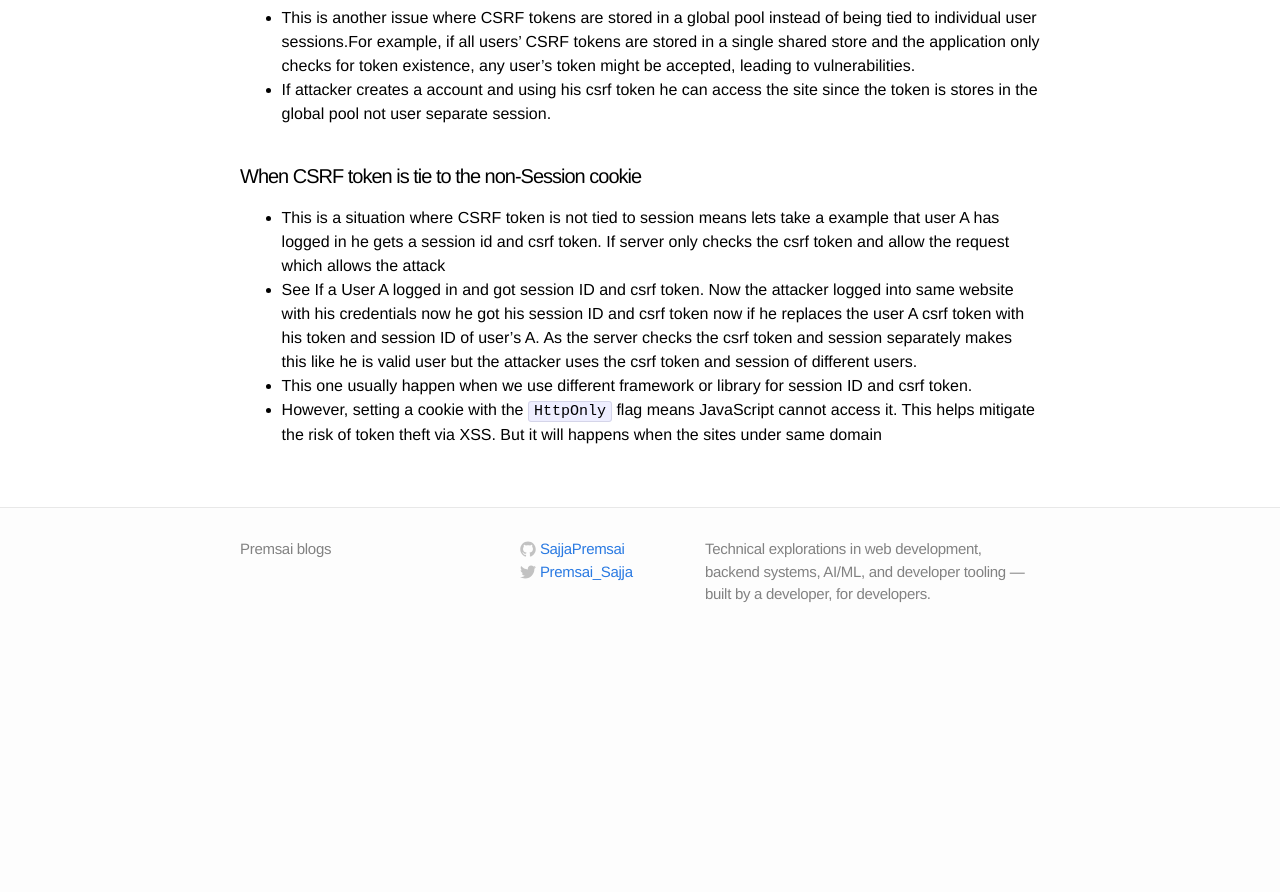
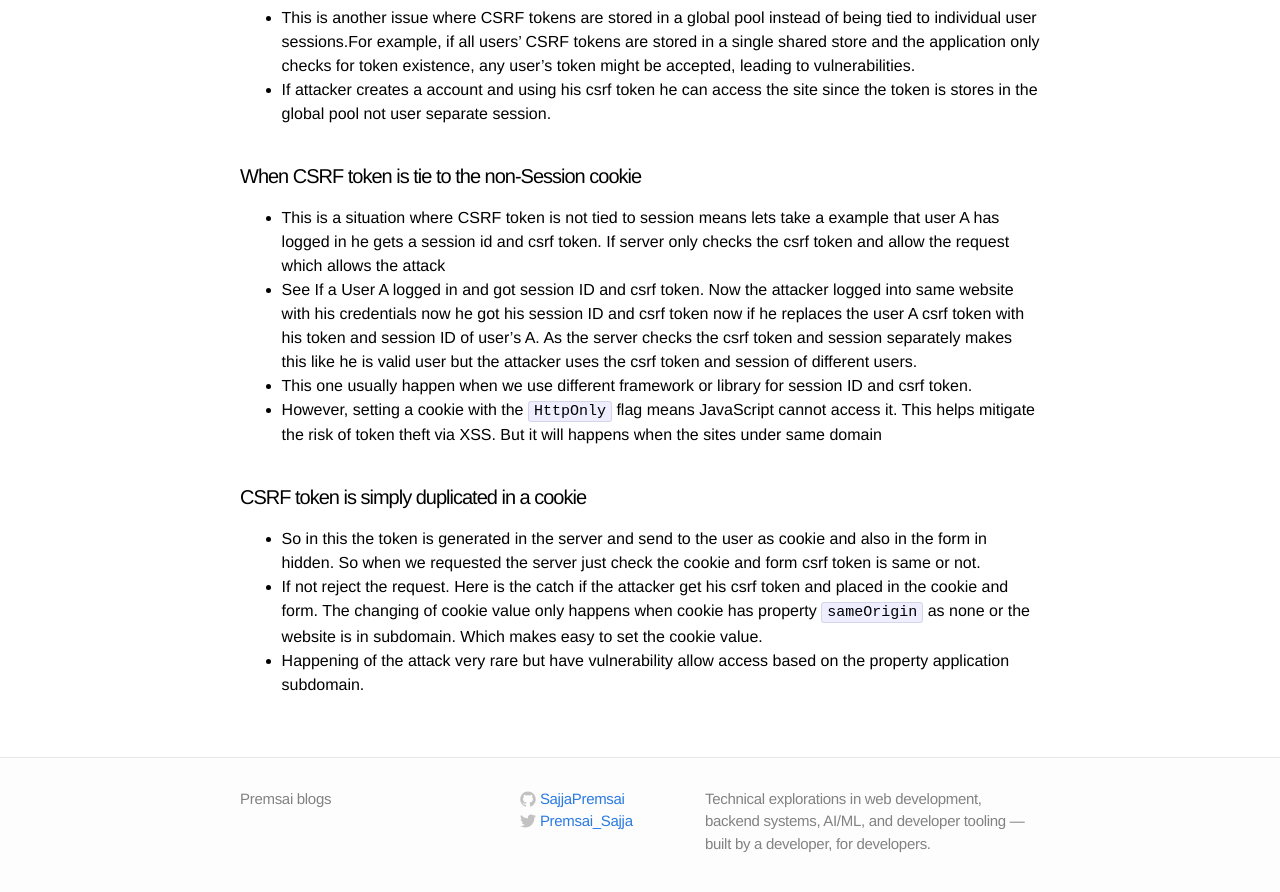
Before and after one commit to SajjaPremsai/blogs, a Jekyll site: the page built from _posts/2025-06-27-csrf-attacks.markdown, in a window 1280 px wide and 900 px high, scrolled down 3353 px. Shown: the top 892 px of the window. Built offline with Jekyll 4.4.1, drawn with Linux system fonts in a browser that asks for light colours; before the commit the page ends 4004 px from its top, so only the background shows below that.

Commit message:
Completed blog1

```diff
--- a/_posts/2025-06-27-csrf-attacks.markdown
+++ b/_posts/2025-06-27-csrf-attacks.markdown
@@ -128,3 +128,9 @@ email=trumpwithb2bommer.com
 - See If a User A logged in and got session ID and csrf token. Now the attacker logged into same website with his credentials now he got his session ID and csrf token now if he replaces the user A csrf token with his token and session ID of user's A. As the server checks the csrf token and session separately makes this like he is valid user but the attacker uses the csrf token and session of different users.
 - This one usually happen when we use different framework or library for session ID and csrf token.
 - However, setting a cookie with the `HttpOnly` flag means JavaScript cannot access it. This helps mitigate the risk of token theft via XSS. But it will happens when the sites under same domain
+
+#### CSRF token is simply duplicated in a cookie
+
+- So in this the token is generated in the server and send to the user as cookie and also in the form in hidden. So when we requested the server just check the cookie and form csrf token is same or not.
+- If not reject the request. Here is the catch if the attacker get his csrf token and placed in the cookie and form. The changing of cookie value only happens when cookie has property `sameOrigin` as none or the website is in subdomain. Which makes easy to set the cookie value.
+- Happening of the attack very rare but have vulnerability allow access based on the property application subdomain.
```
